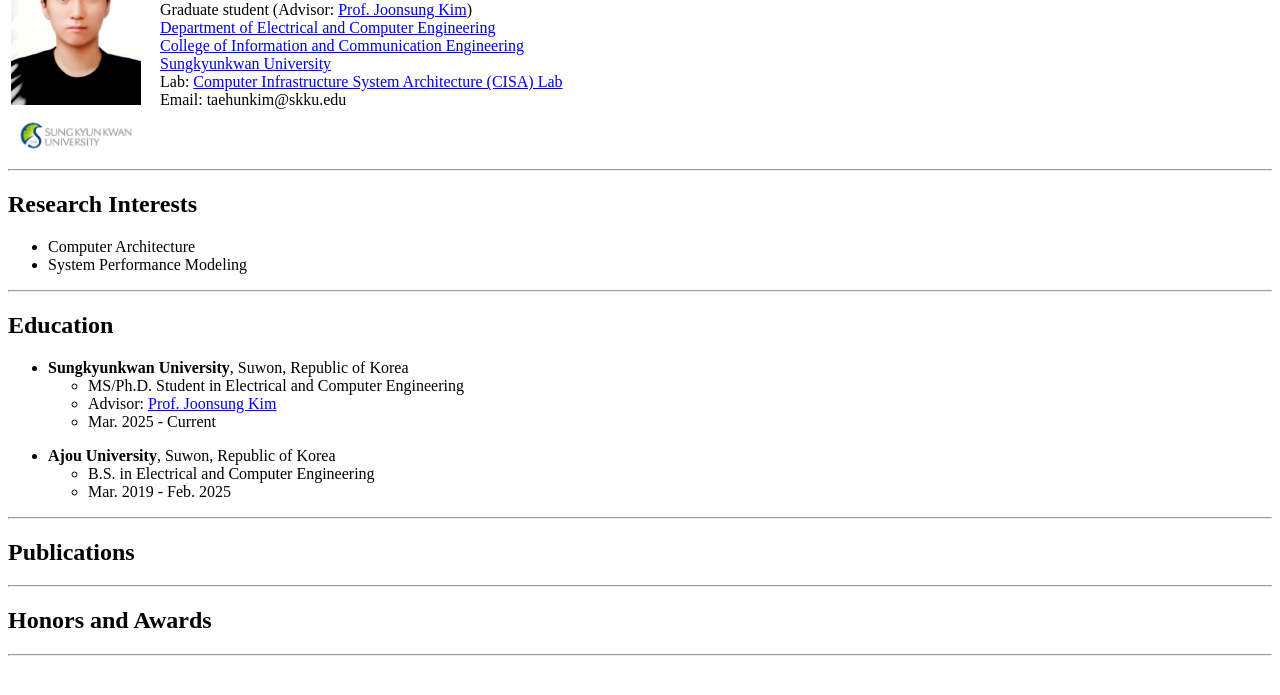
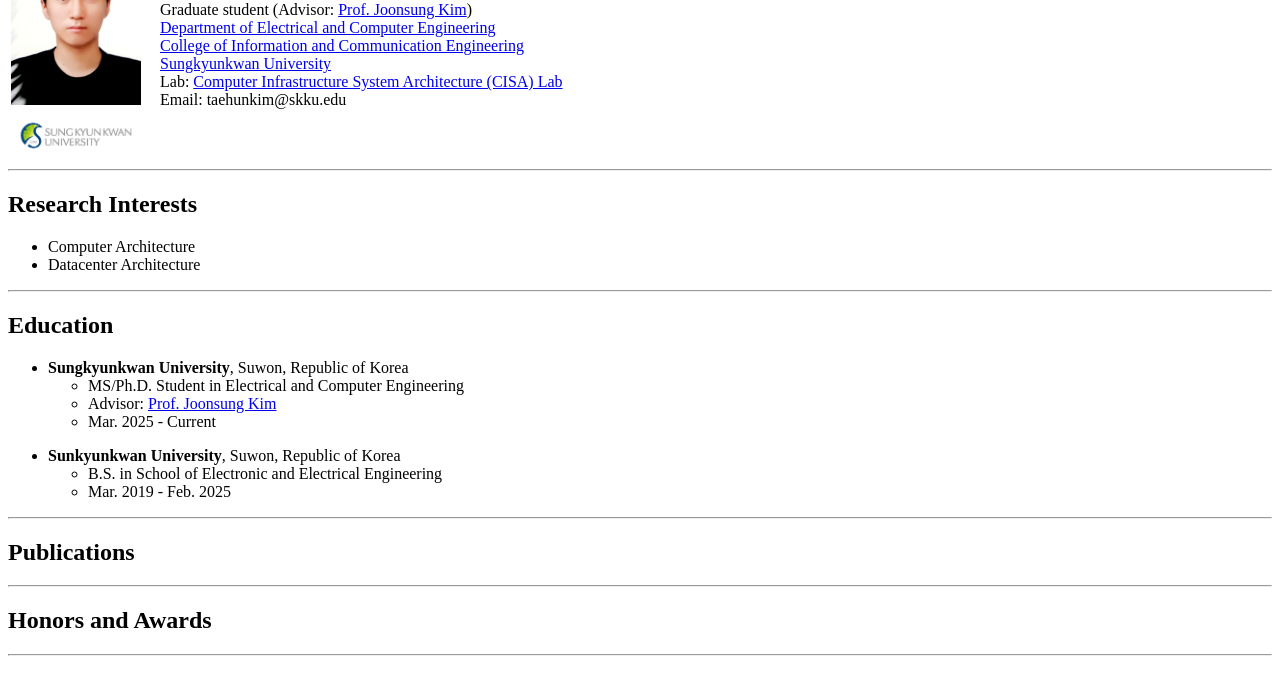
Before and after one commit to taehun-kim00/taehun-kim00.github.io, a plain HTML site: page index.html in a window 1280 px wide. Shown: the part 77-772 px from the top of the page. Drawn offline with Linux system fonts and the light colour scheme.

Commit message:
Update index.html

```diff
--- a/index.html
+++ b/index.html
@@ -328,7 +328,7 @@ div[style*="fixed"] span[id^="img_"][class^="img_"] > style:first-child + div[st
     Computer Architecture
     </li>
     <li>
-    System Performance Modeling
+    Datacenter Architecture
     </li>
 </ul>
 <hr>
@@ -347,9 +347,9 @@ div[style*="fixed"] span[id^="img_"][class^="img_"] > style:first-child + div[st
 </ul>
 <ul>
     <li>
-    <b>Ajou University</b>, Suwon, Republic of Korea
+    <b>Sunkyunkwan University</b>, Suwon, Republic of Korea
     <ul>
-        <li>B.S. in Electrical and Computer Engineering</li>
+        <li>B.S. in School of Electronic and Electrical Engineering</li>
         <li>Mar. 2019 - Feb. 2025</li>
     </ul>
     </li>
```
